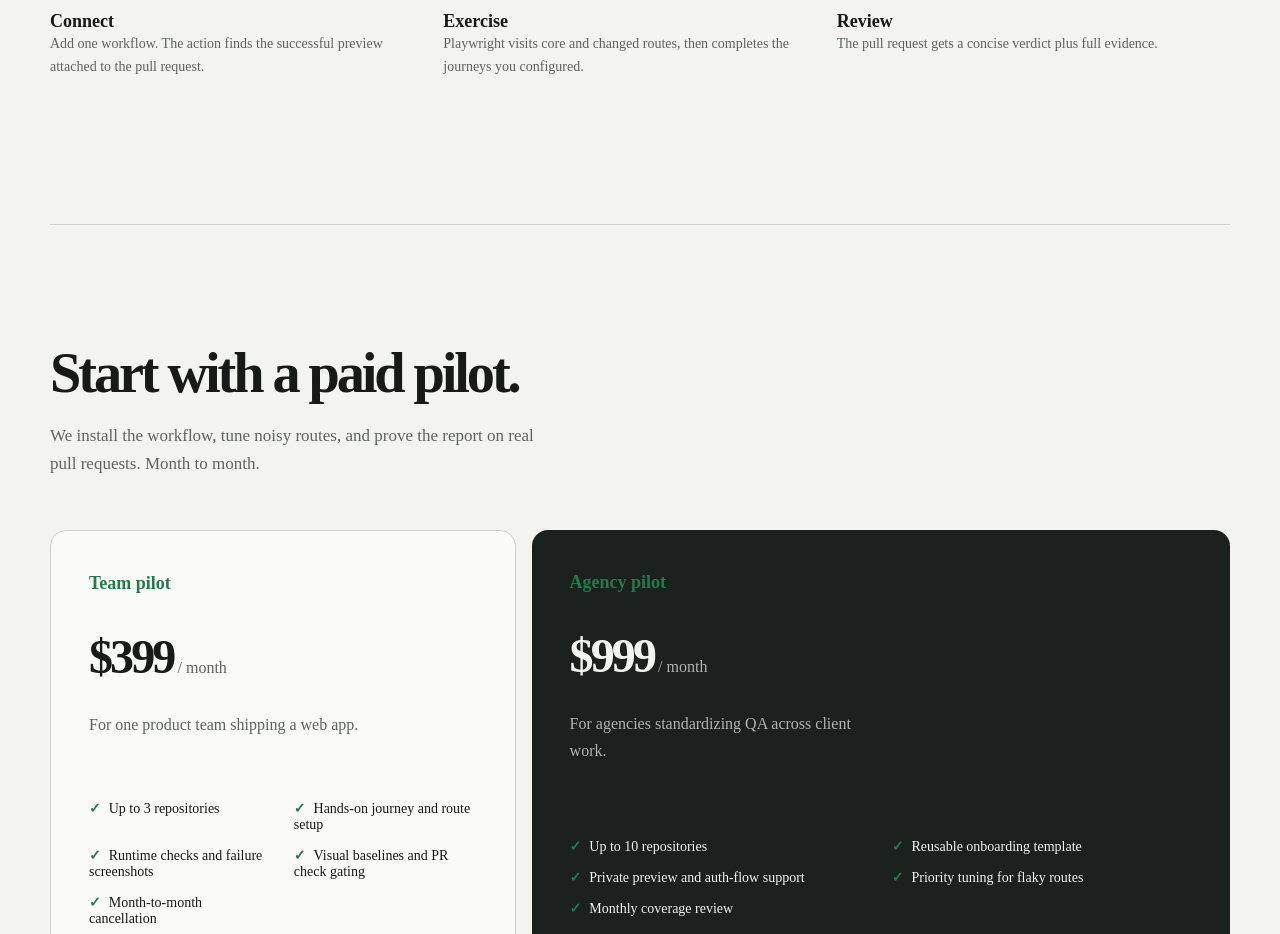
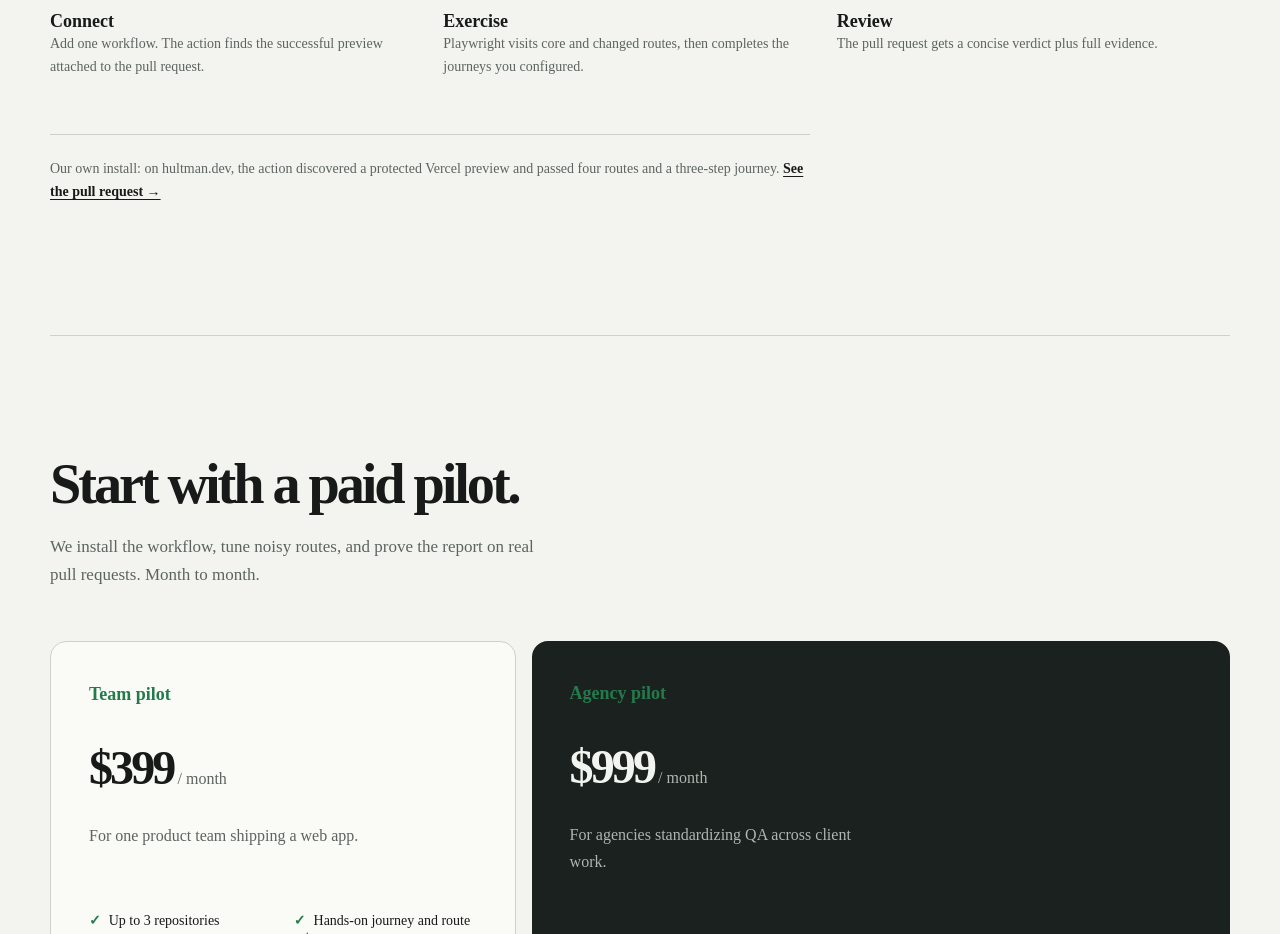
Before and after one commit to ACHultman/pr-qa-copilot, a Next.js app in the folder licensing/: page / in a window 1280 px wide. Shown: the part 2560-3494 px from the top of the page. Built offline with nearby package versions, Linux system fonts and the light colour scheme.

Commit message:
Show owner-run protected preview proof (#28)

```diff
--- a/licensing/pages/index.tsx
+++ b/licensing/pages/index.tsx
@@ -128,6 +128,10 @@ export default function Home() {
               <p>The pull request gets a concise verdict plus full evidence.</p>
             </article>
           </div>
+          <p className="workflowProof">
+            Our own install: on hultman.dev, the action discovered a protected Vercel preview and passed four routes and a three-step journey.{' '}
+            <a href="https://github.com/ACHultman/achultman-web/pull/131">See the pull request →</a>
+          </p>
         </section>
 
         <section className="pricing shell" id="pricing">
--- a/licensing/styles/globals.css
+++ b/licensing/styles/globals.css
@@ -174,6 +174,15 @@ h2 { margin-bottom: 20px; font-size: clamp(36px, 4.4vw, 62px); line-height: 1.02
 .workflowTrack article { padding: 28px 36px 0 0; }
 .workflowTrack strong { font-size: 18px; }
 .workflowTrack p { color: var(--muted); font-size: 14px; }
+.workflowProof {
+  max-width: 760px;
+  margin: 42px 0 0;
+  padding-top: 22px;
+  border-top: 1px solid var(--line);
+  color: var(--muted);
+  font-size: 14px;
+}
+.workflowProof a { color: var(--ink); font-weight: 750; text-decoration: underline; text-underline-offset: 3px; }
 
 .pricing { padding-block: 120px; border-top: 1px solid var(--line); }
 .pricingCopy { margin-bottom: 52px; }
```
Also changed, not shown: 1 other file (tests, documents, lock files or other folders).
